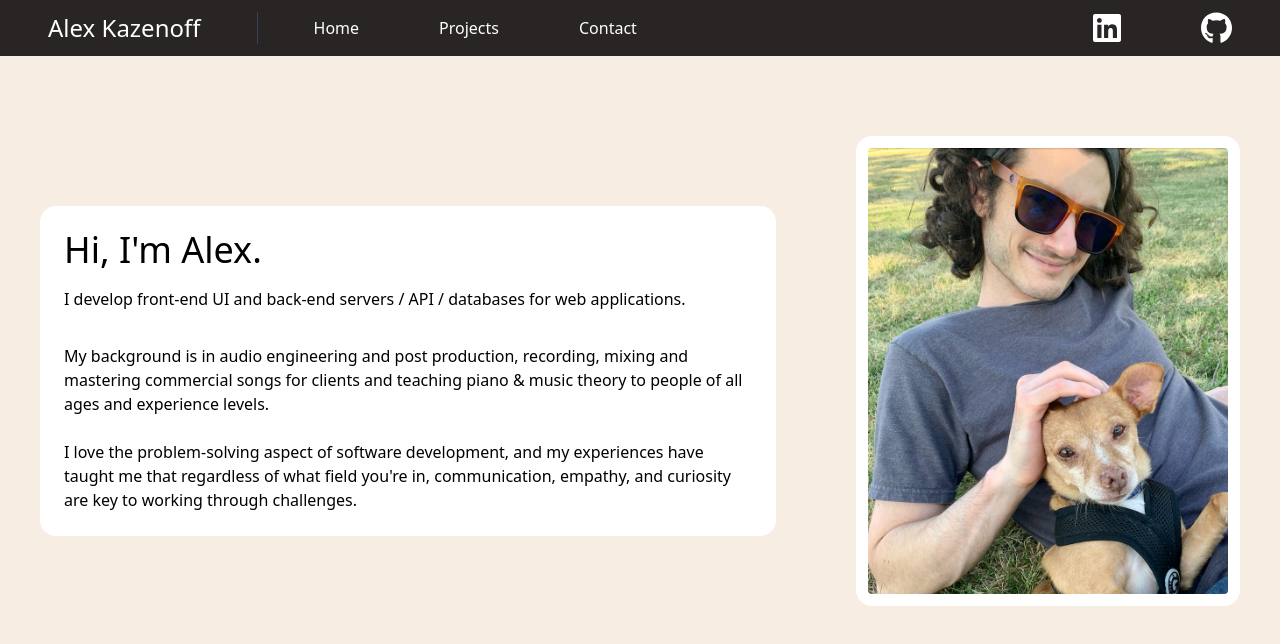
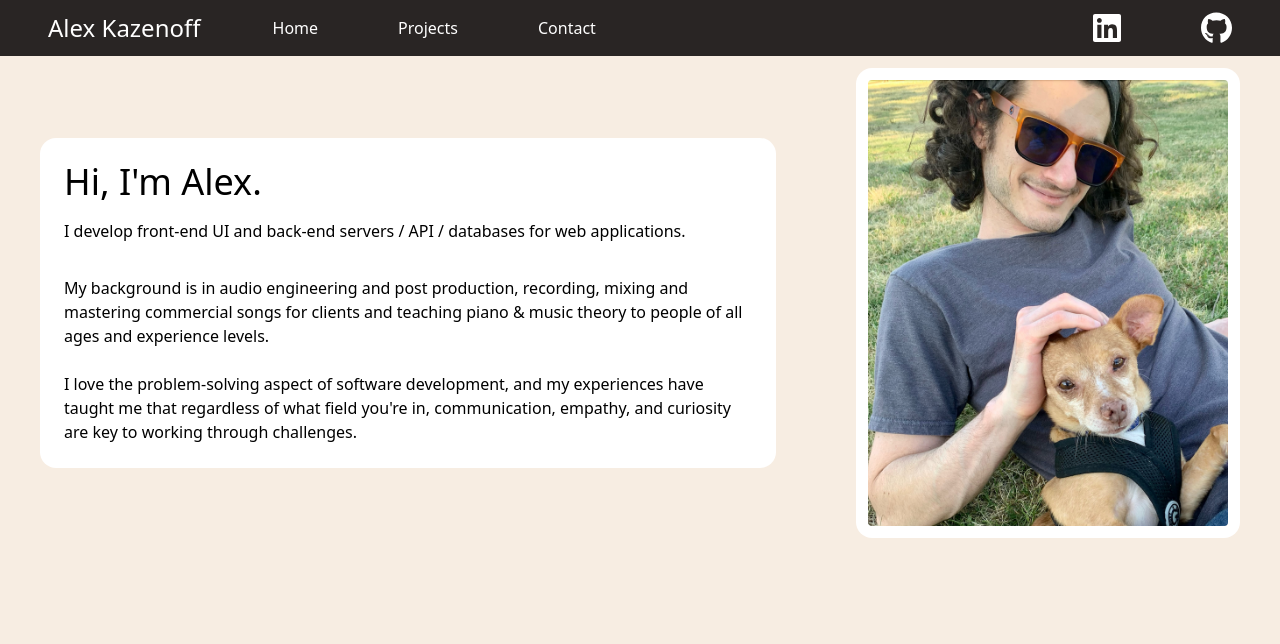
Before and after one commit to AlexKazz/portfolio-site, a React (Create React App) app: page /#/ in a window 1280 px wide. Shown: the top 644 px of the page. Built offline with nearby package versions, Linux system fonts and the light colour scheme.

Commit message:
update formatting

```diff
--- a/src/components/About.jsx
+++ b/src/components/About.jsx
@@ -3,8 +3,8 @@ import React from 'react';
 export default function About() {
   return (
     <section id='about' className='bg-custom-cream-500'>
-      <div className='container mx-auto flex px-10 py-20 md:flex-row flex-col items-center'>
-        <div className='mr-20 lg:flex-grow md:w-1/2 lg:pr-8 md:pr-16 flex flex-col md:items-start md:text-left mb-16 md:mb-0 items-center text-center bg-white rounded-2xl p-6'>
+      <div className='container mx-auto flex px-10 py-3 md:flex-row flex-col items-center'>
+        <div className='lg:mr-20 lg:flex-grow md:w-1/2 md:mr-3 lg:pr-8 md:pr-16 flex flex-col md:items-start md:text-left mb-3 md:mb-0 items-center bg-white rounded-2xl p-6'>
           <h1 className='title-font sm:text-4xl text-3xl mb-4 font-medium '>
             Hi, I'm Alex.
           </h1>
@@ -31,7 +31,7 @@ export default function About() {
             className='object-cover object-center rounded'
             // src='./alex-ernie-clipped.png'
             src='./alex-ernie-clipped.png'
-            alt='A guy with his cutie lil dog named Ernie (short for Ernest)'
+            alt='A guy with his cute lil dog named Ernie (short for Ernest)'
           />
         </div>
       </div>
--- a/src/components/Contact.jsx
+++ b/src/components/Contact.jsx
@@ -9,11 +9,11 @@ export default function ContactForm() {
   }
 
   return (
-    <div className='bg-custom-cream-500 pt-3'>
-      <div className='sm:flex-nowrap flex-col bg-white rounded-2xl mx-60'>
+    <div className='bg-custom-cream-500 pt-3 flex justify-center'>
+      <div className='sm:flex-nowrap flex-col bg-white min-w-fit mb-5 mx-5 pb-5 px-5 rounded-2xl lg:w-2/3'>
         <div className='lg:w-2/3 md:w-1/2 flex justify-center flex-col m-auto w-full md:pt-4 mt-8 md:mt-0 '>
           <div className='relative flex flex-wrap rounded'>
-            <div className='lg:w-1/2 mt-4 lg:mt-0'>
+            <div className='lg:w-1/2 mt-4'>
               <h2 className='title-font font-semibold text-gray-500 tracking-widest text-xs'>
                 EMAIL
               </h2>
--- a/src/components/Navbar.jsx
+++ b/src/components/Navbar.jsx
@@ -11,10 +11,10 @@ export default function Navbar() {
         <h2 className='title-font font-medium text-2xl md:mb-0 mx-10'>
           Alex Kazenoff
         </h2>
-        <nav className='md:mr-auto md:ml-4 md:py-1 md:pl-4 md:border-l md:border-gray-700 flex flex-wrap items-center text-base justify-center'>
+        <nav className='md:mr-auto md:ml-4 md:py-1 md:pl-4 flex flex-wrap items-center text-base justify-center'>
           <Link
             to='/'
-            className='ml-10 mr-20 hover:text-custom-cream-500 transition link link-underline'
+            className='mr-20 hover:text-custom-cream-500 transition link link-underline'
           >
             Home
           </Link>
```
